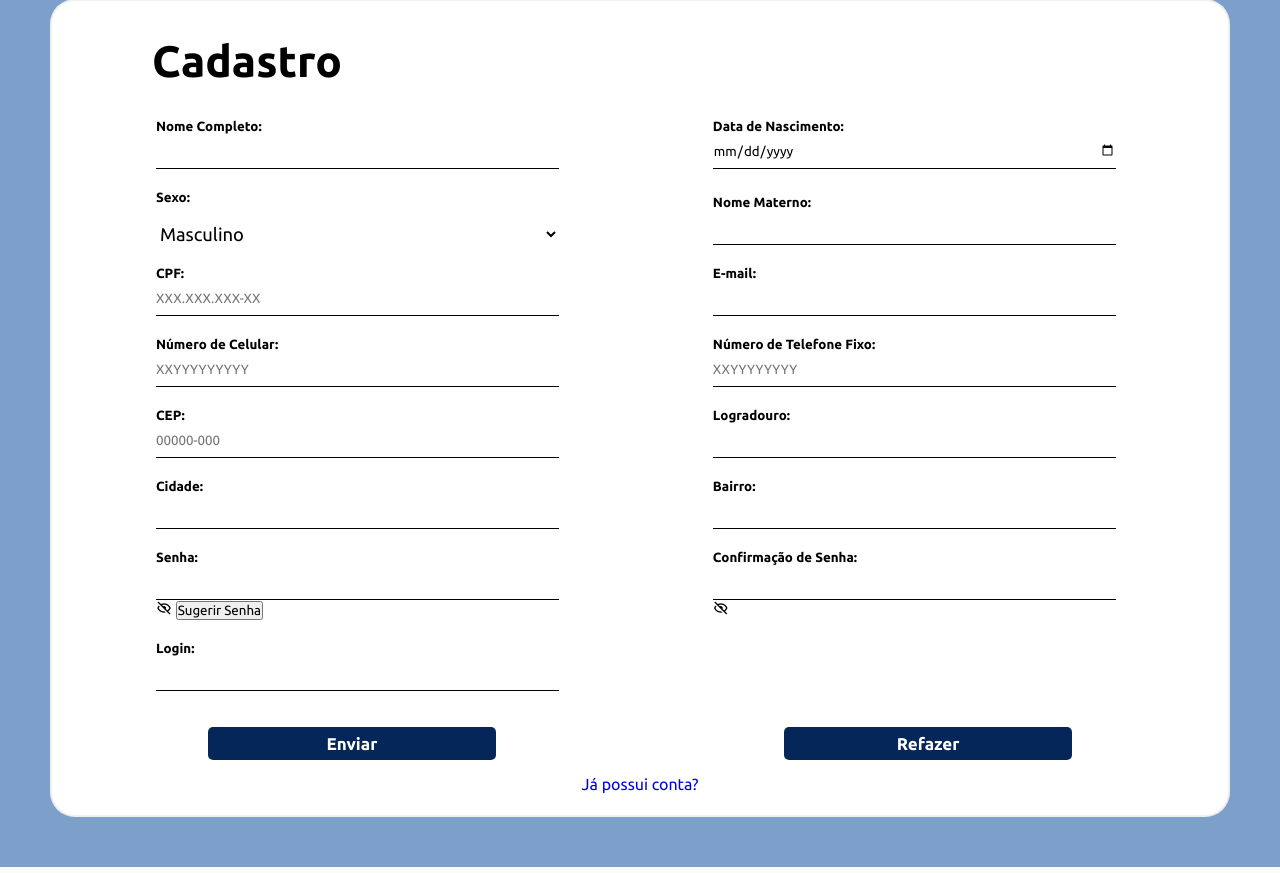
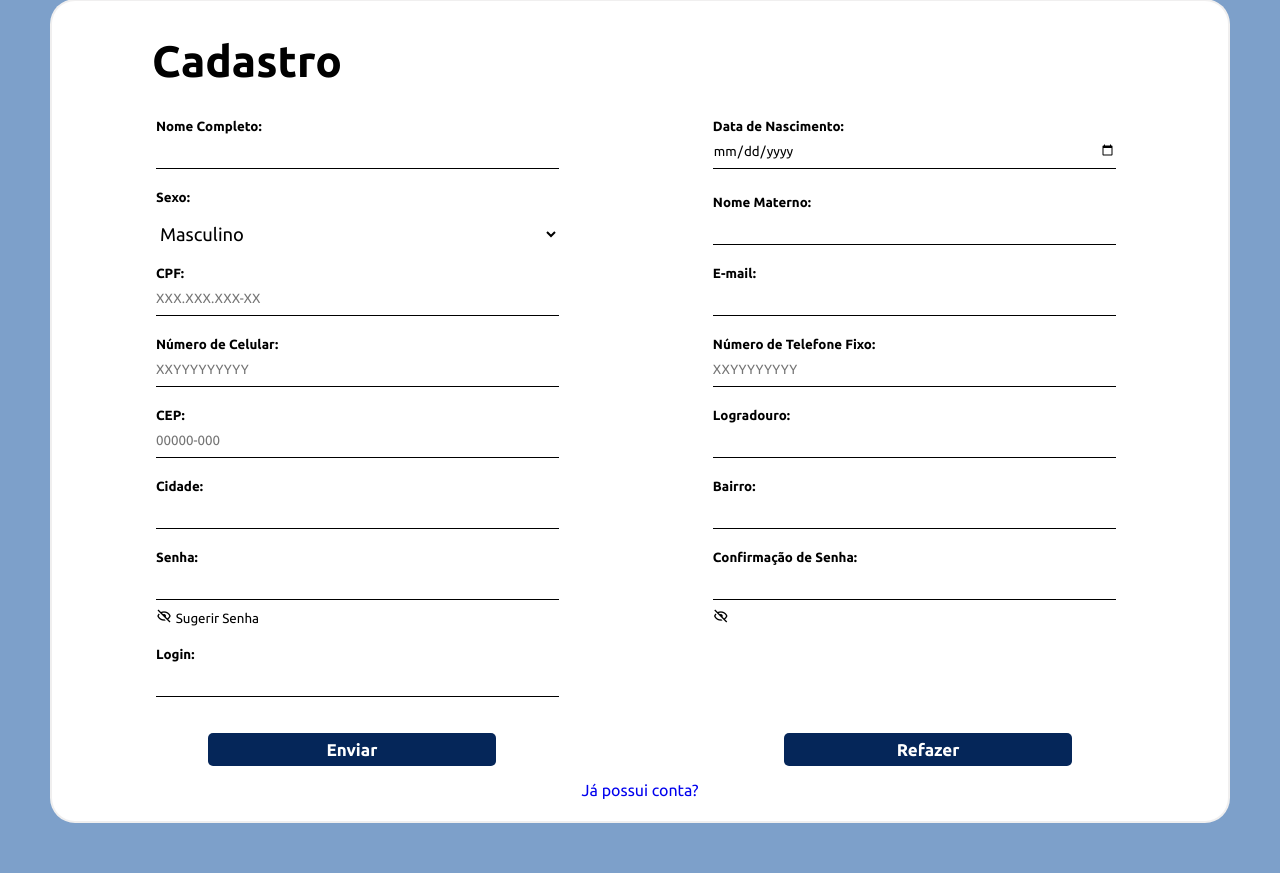
Before and after one commit to LucasSB-hub/Projeto-2024---Php, a PHP site: page /cadastro-novo/cadastro.php in a window 1280 px wide. Shown: the part 101-974 px from the top of the page. Run offline with PHP 8.4, Linux system fonts and the light colour scheme; some web fonts are replaced.

Commit message:
Pré-finalizado

```diff
--- a/projeto unisuam/cadastro.css
+++ b/projeto unisuam/cadastro.css
@@ -89,6 +89,29 @@ input[type="text"], input[type="date"], input[type="email"], input[type="passwor
         font-size: smaller;
     }
 }
+
+/* Estilos para o botão de sugerir senha */
+.botaum {
+    margin: 0%;
+    height: 0%;
+    font-size: smaller;
+    background-color: #05275900;
+    color: rgb(0, 0, 0);
+    border: none;
+    padding: 0%;
+    cursor: pointer;
+    transition: background-color 0.3s;
+}
+
+.botaum:hover {
+    color: #052659;
+}
+
+.toggle-password {
+    cursor: pointer;
+    padding-top: 2%;
+}
+
 
 /* Estilos para os selects, as opções de sexo */
 select {
```
